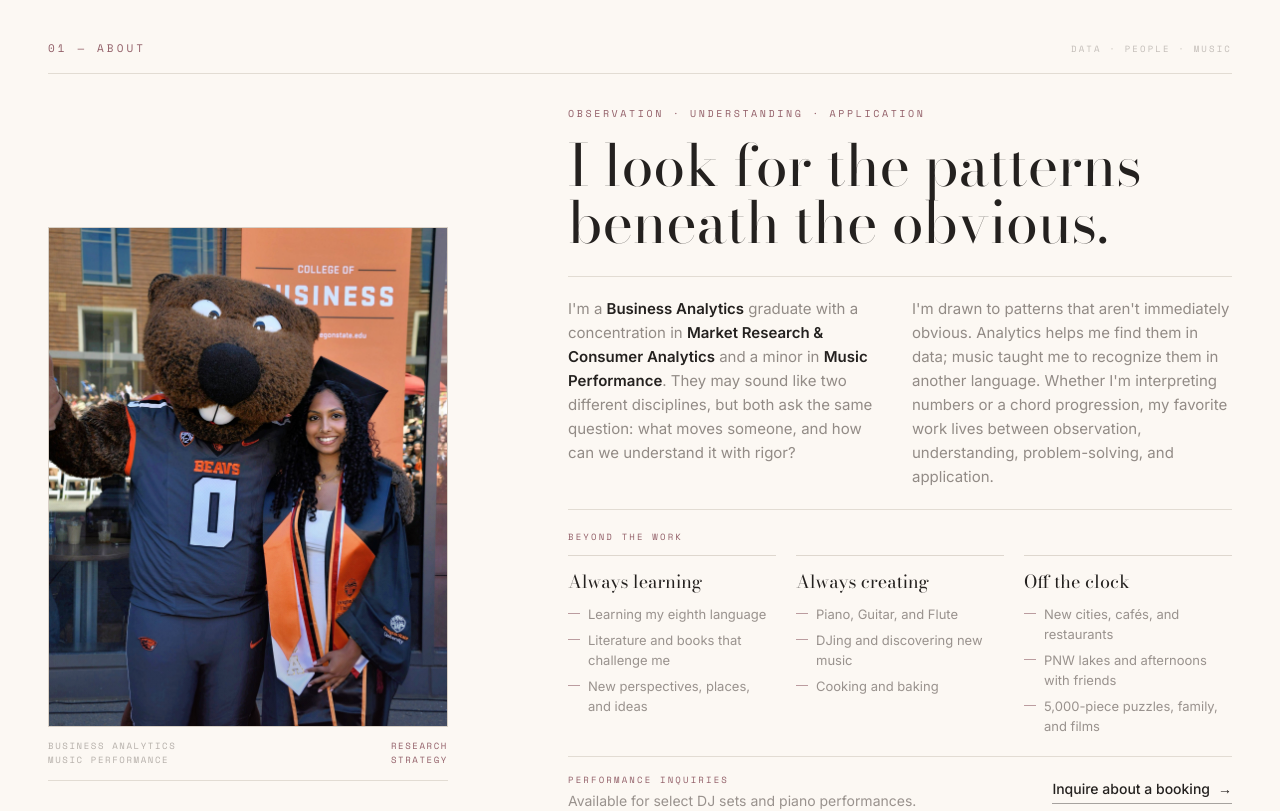
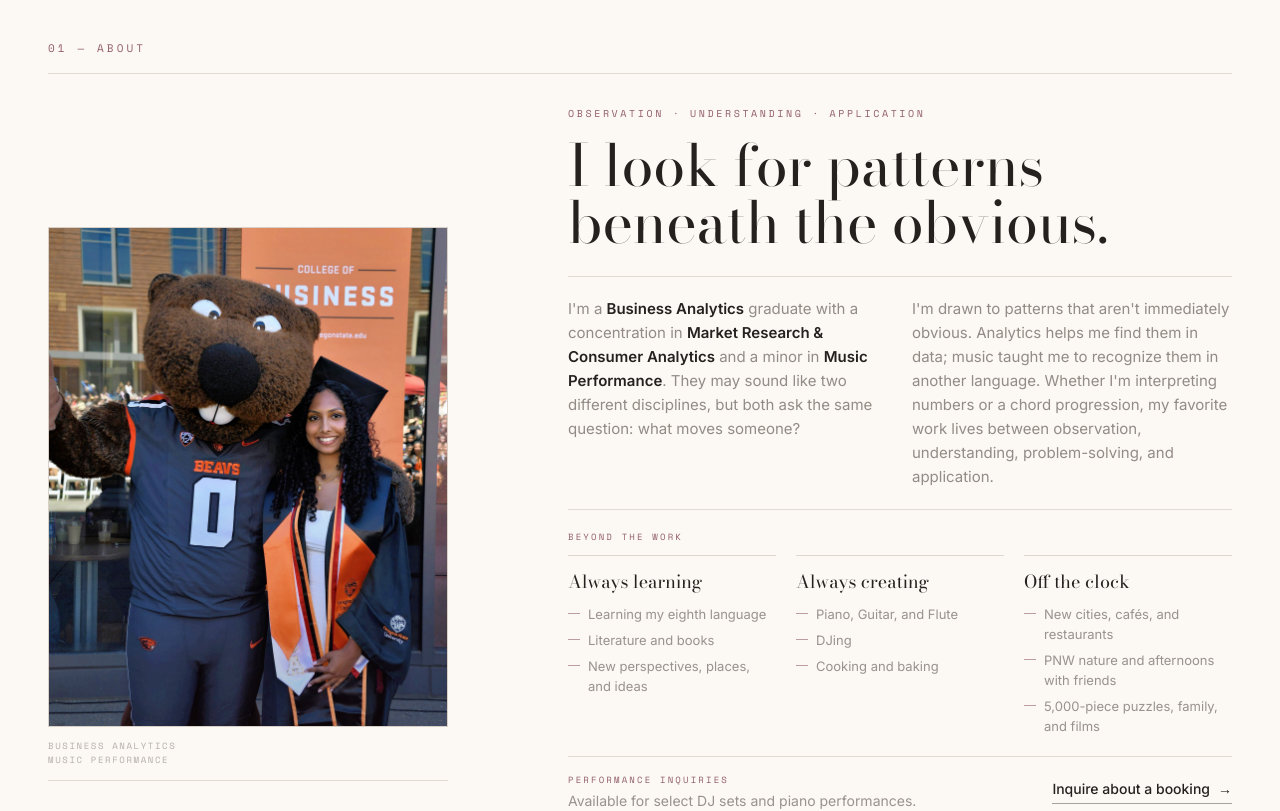
Before and after one commit to mandaakini/portfolio, a Next.js app: page / in a window 1280 px wide. Shown: the part 1640-2451 px from the top of the page. Built offline with nearby package versions, Linux system fonts and the light colour scheme.

Commit message:
Redesign about section

```diff
--- a/components/About.tsx
+++ b/components/About.tsx
@@ -8,7 +8,7 @@ const fieldNotes = [
     label: "Always learning",
     items: [
       "Learning my eighth language",
-      "Literature and books that challenge me",
+      "Literature and books",
       "New perspectives, places, and ideas",
     ],
   },
@@ -16,7 +16,7 @@ const fieldNotes = [
     label: "Always creating",
     items: [
       "Piano, Guitar, and Flute",
-      "DJing and discovering new music",
+      "DJing",
       "Cooking and baking",
     ],
   },
@@ -24,7 +24,7 @@ const fieldNotes = [
     label: "Off the clock",
     items: [
       "New cities, cafés, and restaurants",
-      "PNW lakes and afternoons with friends",
+      "PNW nature and afternoons with friends",
       "5,000-piece puzzles, family, and films",
     ],
   },
@@ -44,9 +44,7 @@ export default function About() {
             01 — About
           </p>
 
-          <p className="hidden font-mono text-[9px] uppercase tracking-[0.24em] text-charcoal/40 sm:block">
-            Data · People · Music
-          </p>
+
         </div>
 
         <div className="mt-8 grid items-center gap-10 lg:grid-cols-12 lg:gap-16">
@@ -81,11 +79,7 @@ export default function About() {
                 Music Performance
               </span>
 
-              <span className="text-right font-mono text-[9px] uppercase leading-relaxed tracking-[0.18em] text-rosewood">
-                Research
                 <br />
-                Strategy
-              </span>
             </figcaption>
           </motion.figure>
 
@@ -105,7 +99,7 @@ export default function About() {
               id="about-heading"
               className="mt-4 max-w-3xl text-balance font-editorial text-4xl leading-[1.02] text-ink sm:text-5xl lg:text-[3.6rem]"
             >
-              I look for the patterns beneath the obvious.
+              I look for patterns beneath the obvious.
             </h2>
 
             {/* Professional story */}
@@ -124,8 +118,7 @@ export default function About() {
                   Music Performance
                 </strong>
                 . They may sound like two different disciplines, but both ask
-                the same question: what moves someone, and how can we understand
-                it with rigor?
+                the same question: what moves someone?
               </p>
 
               <p>
@@ -203,7 +196,7 @@ export default function About() {
 
             {/* Closing statement */}
             <p className="mt-4 max-w-3xl border-l border-rose pl-5 font-display text-lg italic leading-relaxed text-ink">
-              At the heart of it all, I pay attention—to people, patterns,
+              At the heart of it all, I pay attention — to people, patterns,
               places, and the small details that explain something bigger.
             </p>
           </motion.div>
```
